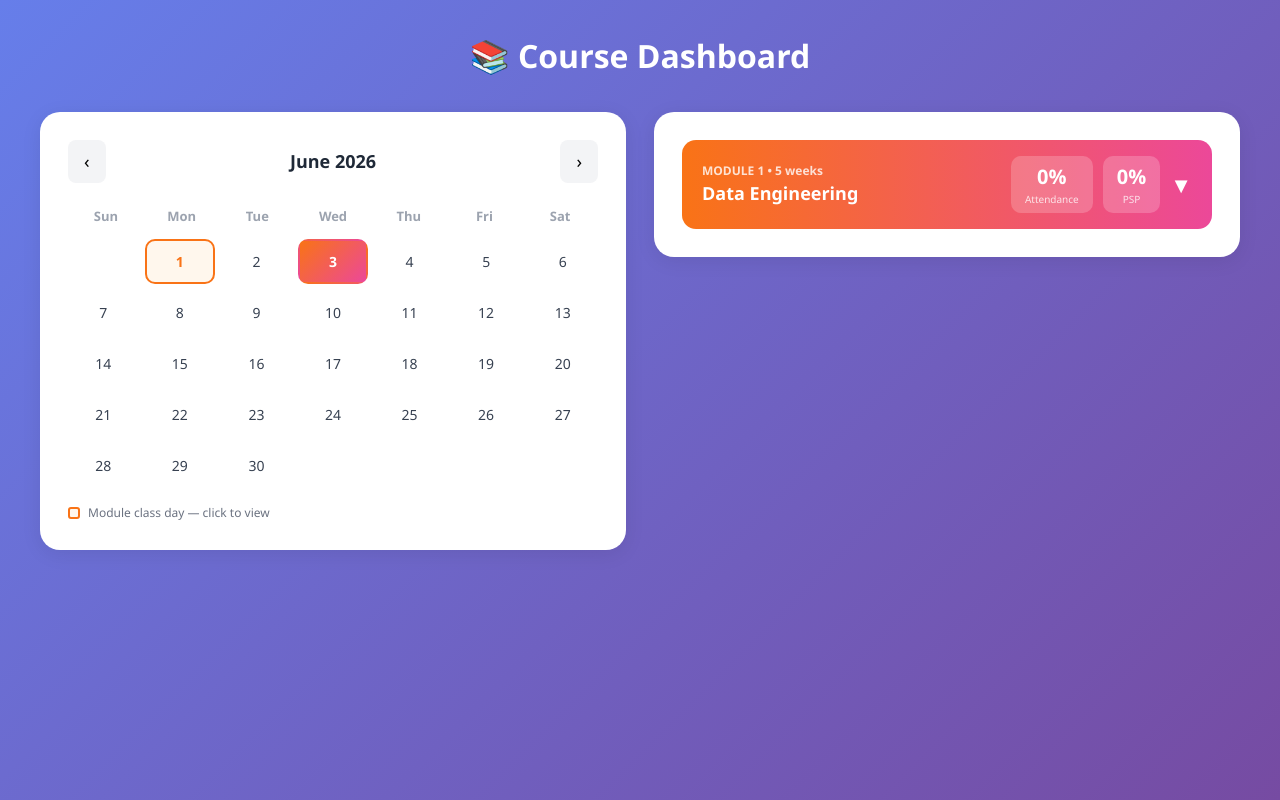
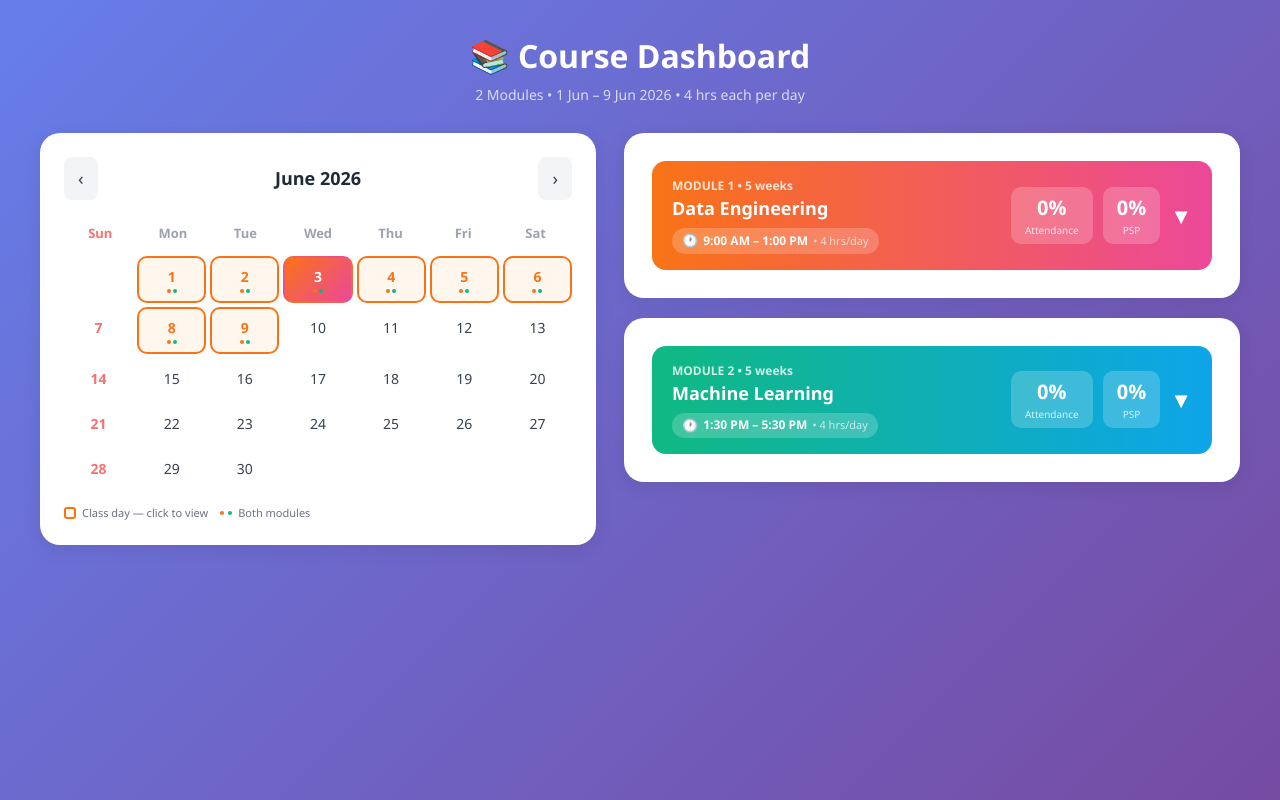
Before and after one commit to Pragati26548/course-dashboard, a React (Vite) app: page / in a window 1280 px wide. Built offline with nearby package versions, Linux system fonts and the light colour scheme.

Commit message:
Added 2 modules with calendar and time slots

```diff
--- a/src/App.jsx
+++ b/src/App.jsx
@@ -1,145 +1,203 @@
 import { useState } from "react";
 
-const moduleData = {
+const classDates = [
+  { calDay: 1,  calMonth: 5, calYear: 2026, label: "DAY 1" },
+  { calDay: 2,  calMonth: 5, calYear: 2026, label: "DAY 2" },
+  { calDay: 3,  calMonth: 5, calYear: 2026, label: "DAY 3" },
+  { calDay: 4,  calMonth: 5, calYear: 2026, label: "DAY 4" },
+  { calDay: 5,  calMonth: 5, calYear: 2026, label: "DAY 5" },
+  { calDay: 6,  calMonth: 5, calYear: 2026, label: "DAY 6" },
+  { calDay: 8,  calMonth: 5, calYear: 2026, label: "DAY 7" },
+  { calDay: 9,  calMonth: 5, calYear: 2026, label: "DAY 8" },
+];
+
+function getDateLabel(calDay, calMonth) {
+  const months = ["JAN","FEB","MAR","APR","MAY","JUN","JUL","AUG","SEP","OCT","NOV","DEC"];
+  return `${calDay} ${months[calMonth]}`;
+}
+
+const modulesData = [
+  {
     moduleNumber: 1,
     duration: "5 weeks",
     title: "Data Engineering",
     attendance: 0,
     modulePSP: 0,
-  days: [
-    { id: 1, date: "18 MAY", calDay: 18, calMonth: 4, calYear: 2026, label: "DAY 1", topic: "Data Engineering 101", lecture: 100, assignment: { done: 0, total: 10 } },
-    { id: 2, date: "20 MAY", calDay: 20, calMonth: 4, calYear: 2026, label: "DAY 2", topic: "Introduction to Data Engineering", lecture: 100, assignment: { done: 0, total: 10 } },
-    { id: 3, date: "22 MAY", calDay: 22, calMonth: 4, calYear: 2026, label: "DAY 3", topic: "Writing Efficient Queries: Part 1", lecture: 100, assignment: { done: 0, total: 10 } },
-    { id: 4, date: "24 MAY", calDay: 24, calMonth: 4, calYear: 2026, label: "DAY 4", topic: "Writing Efficient Queries: Part 2", lecture: 100, assignment: { done: 0, total: 10 } },
-    { id: 5, date: "26 MAY", calDay: 26, calMonth: 4, calYear: 2026, label: "DAY 5", topic: "Intro to Hadoop", lecture: 100, assignment: { done: 0, total: 10 } },
-    { id: 6, date: "28 MAY", calDay: 28, calMonth: 4, calYear: 2026, label: "DAY 6", topic: "HDFS and MAP-REDUCE", lecture: 100, assignment: { done: 0, total: 10 } },
-    { id: 7, date: "30 MAY", calDay: 30, calMonth: 4, calYear: 2026, label: "DAY 7", topic: "Introduction to Hive", lecture: 100, assignment: { done: 0, total: 10 } },
-    { id: 8, date: "1 JUN", calDay: 1, calMonth: 5, calYear: 2026, label: "DAY 8", topic: "Advanced features of Hive", lecture: 100, assignment: { done: 0, total: 10 } },
-  ],
-};
+    timeSlot: "9:00 AM – 1:00 PM",
+    color: { from: "#f97316", to: "#ec4899" },
+    days: classDates.map((d, i) => ({
+      id: i + 1,
+      date: getDateLabel(d.calDay, d.calMonth),
+      calDay: d.calDay, calMonth: d.calMonth, calYear: d.calYear,
+      label: d.label,
+      topic: ["Data Engineering 101","Introduction to Data Engineering","Writing Efficient Queries: Part 1","Writing Efficient Queries: Part 2","Intro to Hadoop","HDFS and MAP-REDUCE","Introduction to Hive","Advanced features of Hive"][i],
+      lecture: 100,
+      assignment: { done: 0, total: 10 },
+    })),
+  },
+  {
+    moduleNumber: 2,
+    duration: "5 weeks",
+    title: "Machine Learning",
+    attendance: 0,
+    modulePSP: 0,
+    timeSlot: "1:30 PM – 5:30 PM",
+    color: { from: "#10b981", to: "#0ea5e9" },
+    days: classDates.map((d, i) => ({
+      id: i + 1,
+      date: getDateLabel(d.calDay, d.calMonth),
+      calDay: d.calDay, calMonth: d.calMonth, calYear: d.calYear,
+      label: d.label,
+      topic: ["Introduction to ML","Supervised Learning","Linear Regression","Logistic Regression","Decision Trees","Random Forest","Model Evaluation","Feature Engineering"][i],
+      lecture: 100,
+      assignment: { done: 0, total: 10 },
+    })),
+  },
+];
 
-const DAYS = ["Sun", "Mon", "Tue", "Wed", "Thu", "Fri", "Sat"];
+const DAYS_SHORT = ["Sun", "Mon", "Tue", "Wed", "Thu", "Fri", "Sat"];
 
-function Calendar({ onDateClick }) {
+function inRange(day, month, year) {
+  const d = new Date(year, month, day);
+  const start = new Date(2026, 5, 1);
+  const end   = new Date(2026, 5, 9);
+  return d >= start && d <= end;
+}
+
+function isSunday(day, month, year) {
+  return new Date(year, month, day).getDay() === 0;
+}
+
+function isClassDay(day, month, year) {
+  return inRange(day, month, year) && !isSunday(day, month, year);
+}
+
+function Calendar({ onDateClick, selectedDate }) {
   const today = new Date();
-  const [currentDate, setCurrentDate] = useState(new Date(today.getFullYear(), today.getMonth(), 1));
+  const [currentDate, setCurrentDate] = useState(new Date(2026, 5, 1));
   const year = currentDate.getFullYear();
   const month = currentDate.getMonth();
   const monthName = currentDate.toLocaleString("default", { month: "long" });
   const firstDay = new Date(year, month, 1).getDay();
   const daysInMonth = new Date(year, month + 1, 0).getDate();
 
-  const moduleDayMap = {};
-  moduleData.days.forEach((d, i) => {
-    if (d.calMonth === month && d.calYear === year) {
-      moduleDayMap[d.calDay] = i;
-    }
-  });
-
   const cells = [];
   for (let i = 0; i < firstDay; i++) cells.push(null);
   for (let d = 1; d <= daysInMonth; d++) cells.push(d);
 
   return (
-    <div style={{ background: "#fff", borderRadius: 20, padding: 28, boxShadow: "0 4px 20px rgba(0,0,0,0.08)" }}>
+    <div style={{ background: "#fff", borderRadius: 20, padding: 24, boxShadow: "0 4px 20px rgba(0,0,0,0.08)" }}>
       <div style={{ display: "flex", justifyContent: "space-between", alignItems: "center", marginBottom: 20 }}>
         <button onClick={() => setCurrentDate(new Date(year, month - 1, 1))}
-          style={{ background: "#f3f4f6", border: "none", borderRadius: 8, padding: "8px 16px", cursor: "pointer", fontSize: 18 }}>‹</button>
-        <span style={{ fontWeight: 700, fontSize: 18, color: "#1f2937" }}>{monthName} {year}</span>
+          style={{ background: "#f3f4f6", border: "none", borderRadius: 8, padding: "8px 14px", cursor: "pointer", fontSize: 18, color: "#374151" }}>‹</button>
+        <span style={{ fontWeight: 800, fontSize: 18, color: "#1f2937" }}>{monthName} {year}</span>
         <button onClick={() => setCurrentDate(new Date(year, month + 1, 1))}
-          style={{ background: "#f3f4f6", border: "none", borderRadius: 8, padding: "8px 16px", cursor: "pointer", fontSize: 18 }}>›</button>
+          style={{ background: "#f3f4f6", border: "none", borderRadius: 8, padding: "8px 14px", cursor: "pointer", fontSize: 18, color: "#374151" }}>›</button>
       </div>
+
       <div style={{ display: "grid", gridTemplateColumns: "repeat(7, 1fr)", marginBottom: 8 }}>
-        {DAYS.map(d => (
-          <div key={d} style={{ textAlign: "center", fontSize: 13, fontWeight: 600, color: "#9ca3af", padding: "4px 0" }}>{d}</div>
+        {DAYS_SHORT.map(d => (
+          <div key={d} style={{ textAlign: "center", fontSize: 13, fontWeight: 700, color: d === "Sun" ? "#f87171" : "#9ca3af", padding: "4px 0" }}>{d}</div>
         ))}
       </div>
-      <div style={{ display: "grid", gridTemplateColumns: "repeat(7, 1fr)", gap: 6 }}>
+
+      <div style={{ display: "grid", gridTemplateColumns: "repeat(7, 1fr)", gap: 4 }}>
         {cells.map((day, i) => {
+          if (!day) return <div key={i}></div>;
           const isToday = day === today.getDate() && month === today.getMonth() && year === today.getFullYear();
-          const isModuleDay = day !== null && moduleDayMap[day] !== undefined;
+          const sunday = isSunday(day, month, year);
+          const classDay = isClassDay(day, month, year);
+          const isSelected = selectedDate && selectedDate.calDay === day && selectedDate.calMonth === month && selectedDate.calYear === year;
+
+          let bg = "transparent";
+          let textColor = sunday ? "#f87171" : "#374151";
+          let border = "2px solid transparent";
+          let fontWeight = sunday ? 600 : 400;
+          let cursor = "default";
+
+          if (isToday && !isSelected) {
+            bg = "linear-gradient(135deg, #f97316, #ec4899)"; textColor = "#fff"; fontWeight = 800;
+          } else if (isSelected) {
+            bg = "linear-gradient(135deg, #f97316 50%, #10b981 50%)"; textColor = "#fff"; fontWeight = 800; cursor = "pointer";
+          } else if (classDay) {
+            bg = "#fff7ed"; textColor = "#f97316"; fontWeight = 700; border = "2px solid #f97316"; cursor = "pointer";
+          }
+
           return (
-            <div key={i} onClick={() => isModuleDay && onDateClick(moduleDayMap[day])}
-              style={{
-                textAlign: "center", padding: "10px 4px", borderRadius: 10, fontSize: 14,
-                fontWeight: isToday || isModuleDay ? 700 : 400,
-                background: isToday ? "linear-gradient(135deg, #f97316, #ec4899)" : isModuleDay ? "#fff7ed" : "transparent",
-                color: isToday ? "#fff" : isModuleDay ? "#f97316" : day ? "#374151" : "transparent",
-                cursor: isModuleDay ? "pointer" : "default",
-                border: isModuleDay && !isToday ? "2px solid #f97316" : "2px solid transparent",
-              }}>{day || ""}</div>
+            <div key={i} onClick={() => classDay && onDateClick(day, month, year)}
+              style={{ textAlign: "center", padding: "8px 2px", borderRadius: 10, fontSize: 14, fontWeight, background: bg, color: textColor, cursor, border }}>
+              {day}
+              {classDay && !isSelected && (
+                <div style={{ display: "flex", justifyContent: "center", gap: 2, marginTop: 2 }}>
+                  <div style={{ width: 4, height: 4, borderRadius: "50%", background: "#f97316" }}></div>
+                  <div style={{ width: 4, height: 4, borderRadius: "50%", background: "#10b981" }}></div>
+                </div>
+              )}
+            </div>
           );
         })}
       </div>
-      <div style={{ marginTop: 16, display: "flex", alignItems: "center", gap: 8 }}>
+
+      <div style={{ marginTop: 16, display: "flex", flexWrap: "wrap", gap: 12 }}>
+        <div style={{ display: "flex", alignItems: "center", gap: 6 }}>
           <div style={{ width: 12, height: 12, borderRadius: 3, background: "#fff7ed", border: "2px solid #f97316" }}></div>
-        <span style={{ fontSize: 12, color: "#6b7280" }}>Module class day — click to view</span>
+          <span style={{ fontSize: 11, color: "#6b7280" }}>Class day — click to view</span>
+        </div>
+        <div style={{ display: "flex", alignItems: "center", gap: 4 }}>
+          <div style={{ width: 4, height: 4, borderRadius: "50%", background: "#f97316" }}></div>
+          <div style={{ width: 4, height: 4, borderRadius: "50%", background: "#10b981" }}></div>
+          <span style={{ fontSize: 11, color: "#6b7280", marginLeft: 2 }}>Both modules</span>
+        </div>
       </div>
     </div>
   );
 }
 
-export default function App() {
-  const [expanded, setExpanded] = useState(false);
-  const [highlightedDay, setHighlightedDay] = useState(null);
-
-  const handleDateClick = (dayIndex) => {
-    setExpanded(true);
-    setHighlightedDay(dayIndex);
-    setTimeout(() => {
-      document.getElementById(`day-${dayIndex}`)?.scrollIntoView({ behavior: "smooth" });
-    }, 100);
-  };
+function ModuleCard({ module, highlightedDay, onExpand, expanded }) {
+  const { from, to } = module.color;
+  const highlightBg = module.moduleNumber === 1 ? "#fff7ed" : "#f0fdf4";
 
   return (
-    <div style={{ minHeight: "100vh", background: "linear-gradient(135deg, #667eea 0%, #764ba2 100%)", padding: "32px 24px", fontFamily: "Segoe UI, sans-serif" }}>
-
-      <h1 style={{ textAlign: "center", color: "#fff", fontSize: 32, fontWeight: 800, marginBottom: 32 }}>
-        📚 Course Dashboard
-      </h1>
-
-      <div style={{ display: "flex", gap: 28, maxWidth: 1200, margin: "0 auto", alignItems: "flex-start", flexWrap: "wrap" }}>
-
-        {/* Left - Calendar */}
-        <div style={{ flex: "1 1 380px" }}>
-          <Calendar onDateClick={handleDateClick} />
+    <div style={{ background: "#fff", borderRadius: 20, padding: 28, boxShadow: "0 4px 20px rgba(0,0,0,0.08)", marginBottom: 20 }}>
+      <div onClick={onExpand} style={{
+        display: "flex", justifyContent: "space-between", alignItems: "center", cursor: "pointer",
+        padding: "16px 20px", background: `linear-gradient(90deg, ${from}, ${to})`,
+        borderRadius: 14, marginBottom: expanded ? 16 : 0,
+      }}>
+        <div>
+          <div style={{ fontSize: 12, color: "rgba(255,255,255,0.8)", fontWeight: 600 }}>MODULE {module.moduleNumber} • {module.duration}</div>
+          <div style={{ fontSize: 18, fontWeight: 700, color: "#fff" }}>{module.title}</div>
+          <div style={{ display: "inline-flex", alignItems: "center", gap: 5, marginTop: 6, background: "rgba(255,255,255,0.2)", borderRadius: 20, padding: "3px 10px" }}>
+            <span style={{ fontSize: 13 }}>🕐</span>
+            <span style={{ fontSize: 12, color: "#fff", fontWeight: 600 }}>{module.timeSlot}</span>
+            <span style={{ fontSize: 11, color: "rgba(255,255,255,0.7)" }}>• 4 hrs/day</span>
           </div>
-
-        {/* Right - Module */}
-        <div style={{ flex: "1 1 380px" }}>
-          <div style={{ background: "#fff", borderRadius: 20, padding: 28, boxShadow: "0 4px 20px rgba(0,0,0,0.08)" }}>
-
-            {/* Module Header */}
-            <div onClick={() => setExpanded(!expanded)}
-              style={{ display: "flex", justifyContent: "space-between", alignItems: "center", cursor: "pointer", padding: "16px 20px", background: "linear-gradient(90deg, #f97316, #ec4899)", borderRadius: 14, marginBottom: expanded ? 16 : 0 }}>
-              <div>
-                <div style={{ fontSize: 12, color: "rgba(255,255,255,0.8)", fontWeight: 600 }}>MODULE {moduleData.moduleNumber} • {moduleData.duration}</div>
-                <div style={{ fontSize: 18, fontWeight: 700, color: "#fff" }}>{moduleData.title}</div>
         </div>
         <div style={{ display: "flex", alignItems: "center", gap: 10 }}>
           <div style={{ textAlign: "center", background: "rgba(255,255,255,0.2)", borderRadius: 10, padding: "6px 14px" }}>
-                  <div style={{ fontSize: 20, fontWeight: 800, color: "#fff" }}>{moduleData.attendance}%</div>
+            <div style={{ fontSize: 20, fontWeight: 800, color: "#fff" }}>{module.attendance}%</div>
             <div style={{ fontSize: 10, color: "rgba(255,255,255,0.8)" }}>Attendance</div>
           </div>
           <div style={{ textAlign: "center", background: "rgba(255,255,255,0.2)", borderRadius: 10, padding: "6px 14px" }}>
-                  <div style={{ fontSize: 20, fontWeight: 800, color: "#fff" }}>{moduleData.modulePSP}%</div>
+            <div style={{ fontSize: 20, fontWeight: 800, color: "#fff" }}>{module.modulePSP}%</div>
             <div style={{ fontSize: 10, color: "rgba(255,255,255,0.8)" }}>PSP</div>
           </div>
           <span style={{ color: "#fff", fontSize: 22 }}>{expanded ? "▲" : "▼"}</span>
         </div>
       </div>
 
-            {/* Topics */}
       {expanded && (
         <div style={{ marginTop: 8 }}>
-                {moduleData.days.map((day, index) => (
-                  <div id={`day-${index}`} key={day.id} style={{
+          {module.days.map((day, index) => (
+            <div id={`module${module.moduleNumber}-day-${index}`} key={day.id}
+              style={{
                 display: "flex", alignItems: "center", gap: 10, padding: "10px 12px",
                 borderRadius: 10, marginBottom: 6,
-                    background: highlightedDay === index ? "#fff7ed" : "#fafafa",
-                    border: highlightedDay === index ? "2px solid #f97316" : "2px solid transparent",
+                background: highlightedDay === index ? highlightBg : "#fafafa",
+                border: highlightedDay === index ? `2px solid ${from}` : "2px solid transparent",
+                transition: "all 0.2s",
               }}>
-                    <span style={{ fontSize: 11, fontWeight: 700, color: "#fff", background: "#f97316", borderRadius: 6, padding: "3px 8px", whiteSpace: "nowrap" }}>{day.label}</span>
+              <span style={{ fontSize: 11, fontWeight: 700, color: "#fff", background: from, borderRadius: 6, padding: "3px 8px", whiteSpace: "nowrap" }}>{day.label}</span>
               <span style={{ fontSize: 12, color: "#9ca3af", whiteSpace: "nowrap" }}>{day.date}</span>
               <span style={{ fontSize: 14, fontWeight: 600, color: "#1f2937", flex: 1 }}>{day.topic}</span>
               <span style={{ fontSize: 13, fontWeight: 700, color: "#16a34a", whiteSpace: "nowrap" }}>Lecture: {day.lecture}%</span>
@@ -147,8 +205,51 @@ export default function App() {
           ))}
         </div>
       )}
+    </div>
+  );
+}
 
+export default function App() {
+  const [expandedModules, setExpandedModules] = useState({ 1: false, 2: false });
+  const [highlightedDays, setHighlightedDays] = useState({ 1: null, 2: null });
+  const [selectedDate, setSelectedDate] = useState(null);
+
+  const toggleModule = (num) => setExpandedModules(prev => ({ ...prev, [num]: !prev[num] }));
+
+  const handleDateClick = (calDay, calMonth, calYear) => {
+    setSelectedDate({ calDay, calMonth, calYear });
+    const newHighlights = {};
+    modulesData.forEach((mod) => {
+      const idx = mod.days.findIndex(d => d.calDay === calDay && d.calMonth === calMonth && d.calYear === calYear);
+      newHighlights[mod.moduleNumber] = idx >= 0 ? idx : null;
+    });
+    setHighlightedDays(newHighlights);
+    setExpandedModules({ 1: true, 2: true });
+    setTimeout(() => {
+      const idx = newHighlights[1];
+      if (idx !== null && idx >= 0) {
+        document.getElementById(`module1-day-${idx}`)?.scrollIntoView({ behavior: "smooth", block: "center" });
+      }
+    }, 150);
+  };
+
+  return (
+    <div style={{ minHeight: "100vh", background: "linear-gradient(135deg, #667eea 0%, #764ba2 100%)", padding: "32px 24px", fontFamily: "Segoe UI, sans-serif" }}>
+      <h1 style={{ textAlign: "center", color: "#fff", fontSize: 32, fontWeight: 800, marginBottom: 4 }}>📚 Course Dashboard</h1>
+      <p style={{ textAlign: "center", color: "rgba(255,255,255,0.75)", fontSize: 14, marginBottom: 28 }}>
+        2 Modules • 1 Jun – 9 Jun 2026 • 4 hrs each per day
+      </p>
+      <div style={{ display: "flex", gap: 28, maxWidth: 1200, margin: "0 auto", alignItems: "flex-start", flexWrap: "wrap" }}>
+        <div style={{ flex: "1 1 340px" }}>
+          <Calendar onDateClick={handleDateClick} selectedDate={selectedDate} />
         </div>
+        <div style={{ flex: "1 1 400px" }}>
+          {modulesData.map((mod) => (
+            <ModuleCard key={mod.moduleNumber} module={mod}
+              highlightedDay={highlightedDays[mod.moduleNumber]}
+              expanded={expandedModules[mod.moduleNumber]}
+              onExpand={() => toggleModule(mod.moduleNumber)} />
+          ))}
         </div>
       </div>
     </div>
```
Lines whose indentation alone changed are shown as unchanged.
